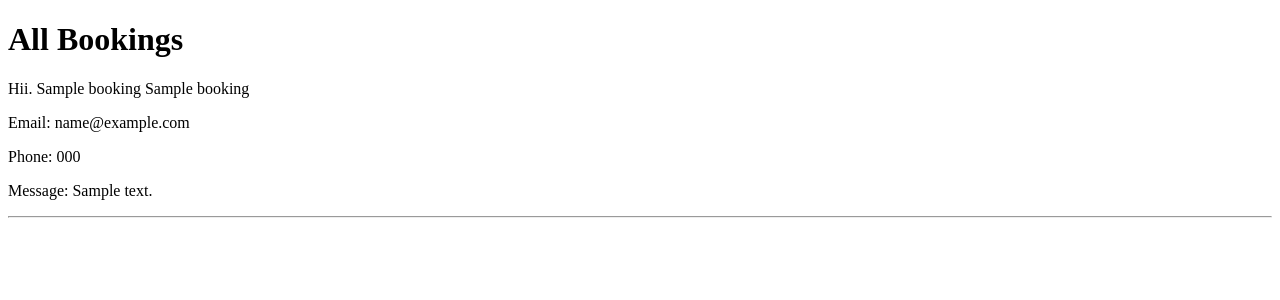
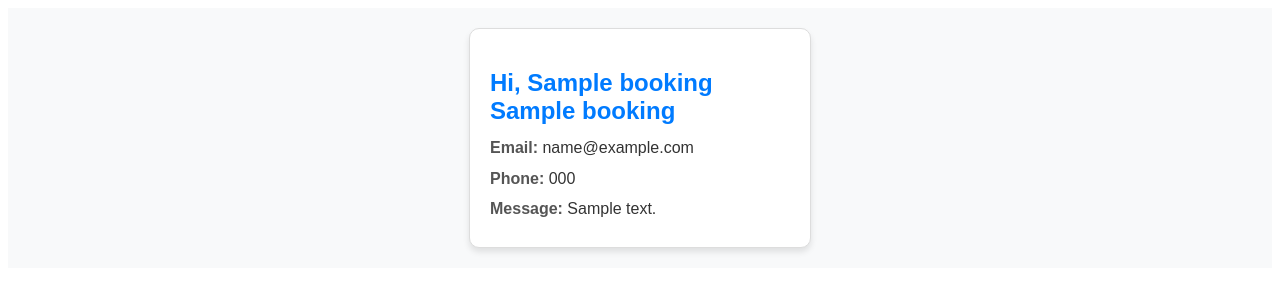
Before and after one commit to manojrajgopal/coffee-shop, a Flask app: template templates/list_orders.html in a window 1280 px wide. Shown: the top 300 px of the page. Run offline with Flask 3, Linux system fonts and the light colour scheme; the template is opened without the code that fills it: most values are stand-ins (such as "Sample title", 1, 10 or a date in 2020).

Commit message:
added css file and modified list of orders.html

```diff
--- /dev/null
+++ b/static/css/list_orders.css
@@ -0,0 +1,55 @@
+/* General container styling */
+.booking-container {
+    display: flex;
+    flex-wrap: wrap;
+    justify-content: center;
+    gap: 20px;
+    padding: 20px;
+    background-color: #f8f9fa; /* Light grey background */
+}
+
+/* Card styling */
+.booking-card {
+    background-color: #ffffff; /* White background */
+    border: 1px solid #ddd; /* Light grey border */
+    border-radius: 10px; /* Rounded corners */
+    box-shadow: 0 4px 6px rgba(0, 0, 0, 0.1); /* Subtle shadow */
+    padding: 20px; /* Inner spacing */
+    width: 300px; /* Fixed width for cards */
+    text-align: left; /* Align text to the left */
+    font-family: 'Arial', sans-serif; /* Modern font */
+    color: #333; /* Dark grey text color */
+    transition: transform 0.3s ease, box-shadow 0.3s ease;
+}
+
+/* Hover effect for cards */
+.booking-card:hover {
+    transform: translateY(-10px); /* Slight lift on hover */
+    box-shadow: 0 8px 16px rgba(0, 0, 0, 0.2); /* Stronger shadow */
+}
+
+/* Headings */
+.booking-card h2 {
+    font-size: 1.5em; /* Larger heading font size */
+    color: #007bff; /* Bootstrap-style blue color */
+    margin-bottom: 10px;
+}
+
+/* Paragraph styling */
+.booking-card p {
+    margin: 5px 0; /* Space between paragraphs */
+    line-height: 1.6; /* Better readability */
+}
+
+/* Strong elements */
+.booking-card p strong {
+    color: #555; /* Medium grey for labels */
+}
+
+/* Horizontal rule */
+.booking-card hr {
+    border: 0;
+    height: 1px;
+    background: #eee; /* Subtle divider line */
+    margin: 20px 0;
+}
--- a/templates/list_orders.html
+++ b/templates/list_orders.html
@@ -2,17 +2,18 @@
 <html>
     <head>
         <title>List of Order</title>
+        <link rel="stylesheet" href="{{ url_for('static', filename='css/list_orders.css') }}">
     </head>
     <body>
-        <h1>All Bookings</h1>
-        {% for booking in booking_details_list %}
-            <div>
-                <p>Hii. {{ booking.f_name }} {{ booking.l_name }}</p>
-                <p>Email: {{ booking.email }}</p>
-                <p>Phone: {{ booking.phone }}</p>
-                <p>Message: {{ booking.message }}</p>
-                <hr>
+        <div class="booking-container">
+            {% for booking in booking_details_list %}
+            <div class="booking-card">
+                <h2>Hi, {{ booking.f_name }} {{ booking.l_name }}</h2>
+                <p><strong>Email:</strong> {{ booking.email }}</p>
+                <p><strong>Phone:</strong> {{ booking.phone }}</p>
+                <p><strong>Message:</strong> {{ booking.message }}</p>
             </div>
-        {% endfor %}
+            {% endfor %}
+        </div>
     </body>
 </html>
```
